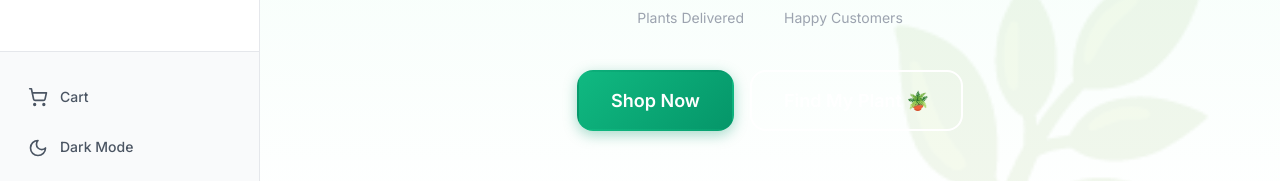
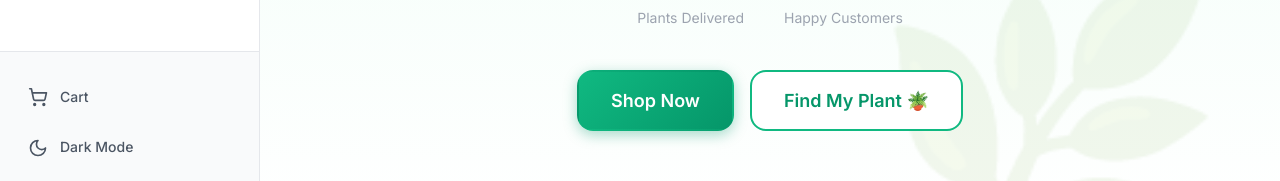
Before and after one commit to planthub87134-cpu/planthub, a React (Vite) app in the folder planthub/: page / in a window 1280 px wide. Shown: the part 486-667 px from the top of the page. Built offline with nearby package versions, Linux system fonts and the light colour scheme; no server answers; the database is empty.

Commit message:
Fix visibility of Find My Plant button on light background

```diff
--- a/planthub/src/pages/LandingPage.jsx
+++ b/planthub/src/pages/LandingPage.jsx
@@ -55,7 +55,7 @@ export default function LandingPage() {
 
             <div style={{ marginTop: '40px', display: 'flex', gap: '16px', justifyContent: 'center' }} className="animate-slide-up delay-4">
               <Link to="/shop" className="btn btn-primary btn-lg hover-scale">Shop Now</Link>
-              <Link to="/plant-matcher" className="btn btn-outline btn-lg hover-scale" style={{ color: 'white', borderColor: 'white' }}>Find My Plant 🪴</Link>
+              <Link to="/plant-matcher" className="btn btn-secondary btn-lg hover-scale" style={{ border: '2px solid var(--primary-500)', background: 'white' }}>Find My Plant 🪴</Link>
             </div>
           </div>
           <div className="hero-decoration animate-float">🌿</div>
```
